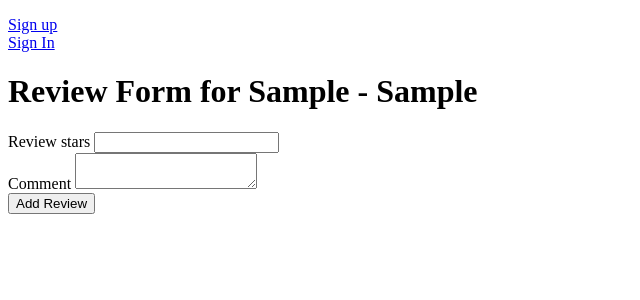
After one commit to margocramer/commutes_group_project, a Rails app: page /commutes/1/reviews/new in a window 1280 px wide. The commit adds this page. Shown: the top 300 px of the page, without its empty margins (0-640 px from the left). Run offline with Rails 7, Linux system fonts and the light colour scheme; tables that the repository leaves empty hold one stand-in row (values such as "Sample post").

Commit message:
shared with the group

```diff
--- a/app/controllers/reviews_controller.rb
+++ b/app/controllers/reviews_controller.rb
@@ -1,4 +1,29 @@
 class ReviewsController < ApplicationController
 
+  def new
+    @review = Review.new
+    @commute = Commute.find(params[:commute_id])
+  end
 
+  def create
+    if current_user
+      @review = Review.new(review_params)
+      @commute = Commute.find(params[:commute_id])
+
+      @review.user = current_user
+
+      if @review.save
+        redirect_to root_path,
+        notice: "Review added successfully!"
+      else
+        render :new, notice: "There's been a problem!"
+      end
+    end
+  end
+
+  private
+
+  def review_params
+    params.require(:review).permit(:comment, :review_stars).merge(commute: Commute.find(params[:commute_id]))
+  end
 end
--- /dev/null
+++ b/app/views/reviews/new.html.erb
@@ -0,0 +1,34 @@
+<h1>Review Form for <%=@commute.starting_location%> - <%=@commute.ending_location%></h1>
+
+<%= form_for([@commute, @review])  do |f| %>
+
+  <% if @review.errors.any? %>
+    <div id='error_explanation'>
+      <h2>
+        <%= pluralize(@review.errors.count, 'error') %> prohibited this review from being saved:
+      </h2>
+      <ul>
+        <% @review.errors.full_messages.each do |m| %>
+          <li>
+            <%= m %>
+          </li>
+        <% end %>
+      </ul>
+    </div>
+  <% end %>
+
+  <div class="field">
+    <%= f.label :review_stars %>
+    <%= f.text_field :review_stars %>
+  </div>
+
+  <div class="field">
+    <%= f.label :comment %>
+    <%= f.text_area :comment %>
+
+  <div class="actions">
+    <%= f.submit 'Add Review' %>
+  </div>
+
+
+<% end %>
--- a/config/routes.rb
+++ b/config/routes.rb
@@ -10,9 +10,7 @@ Rails.application.routes.draw do
 
   namespace :api do
     namespace :v1 do
-      resources :commutes do
-        resources :reviews
-      end
+      resources :commutes
     end
   end
 end
```
Also changed, not shown: app/controllers/commutes_controller.rb (+3 -4 lines), app/views/commutes/index.html.erb (+15 -0 lines), app/views/commutes/show.html.erb (deleted, +0 -11 lines), react/src/components/ReviewTile.js (added, +12 -0 lines), react/src/containers/ReviewIndexContainer.js (added, +43 -0 lines).
